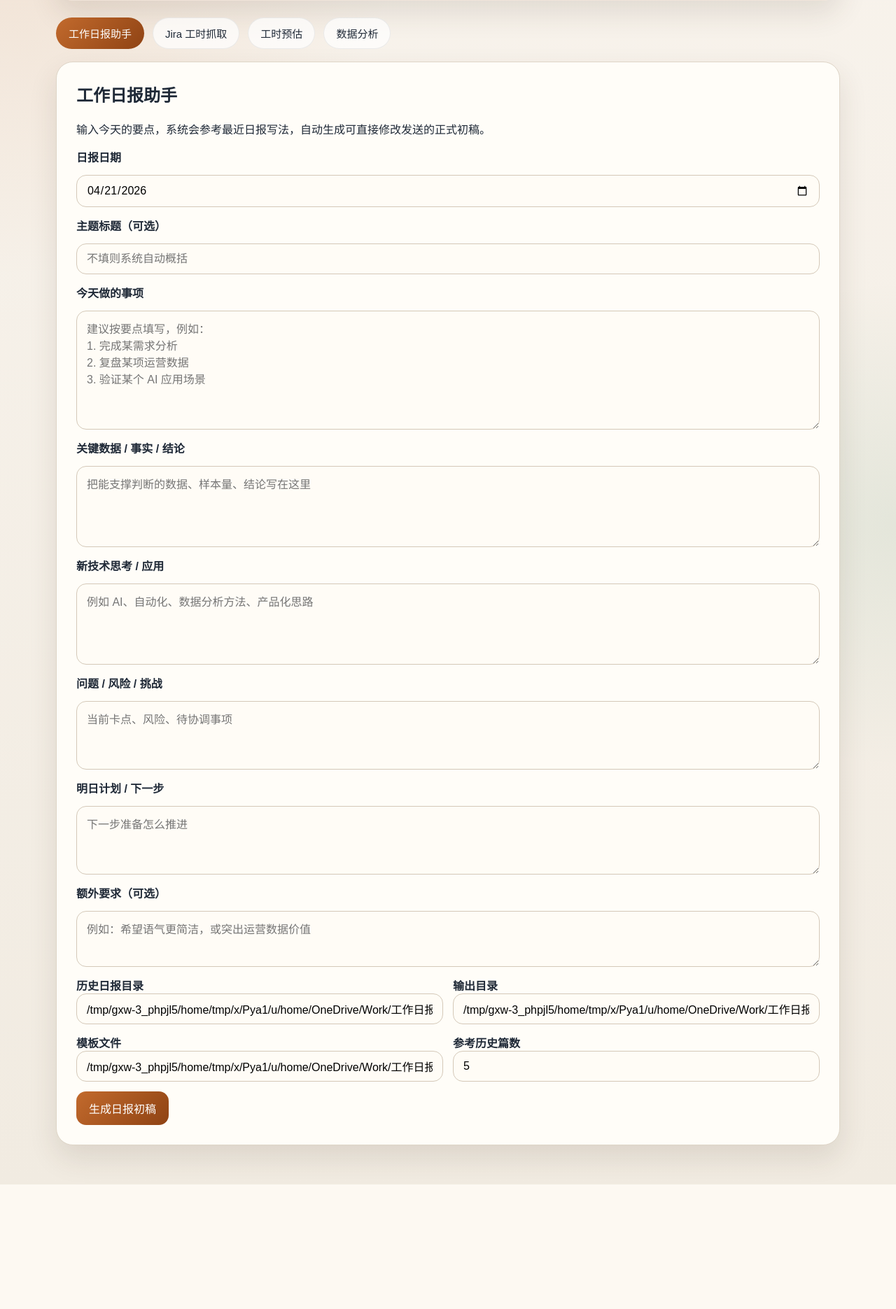
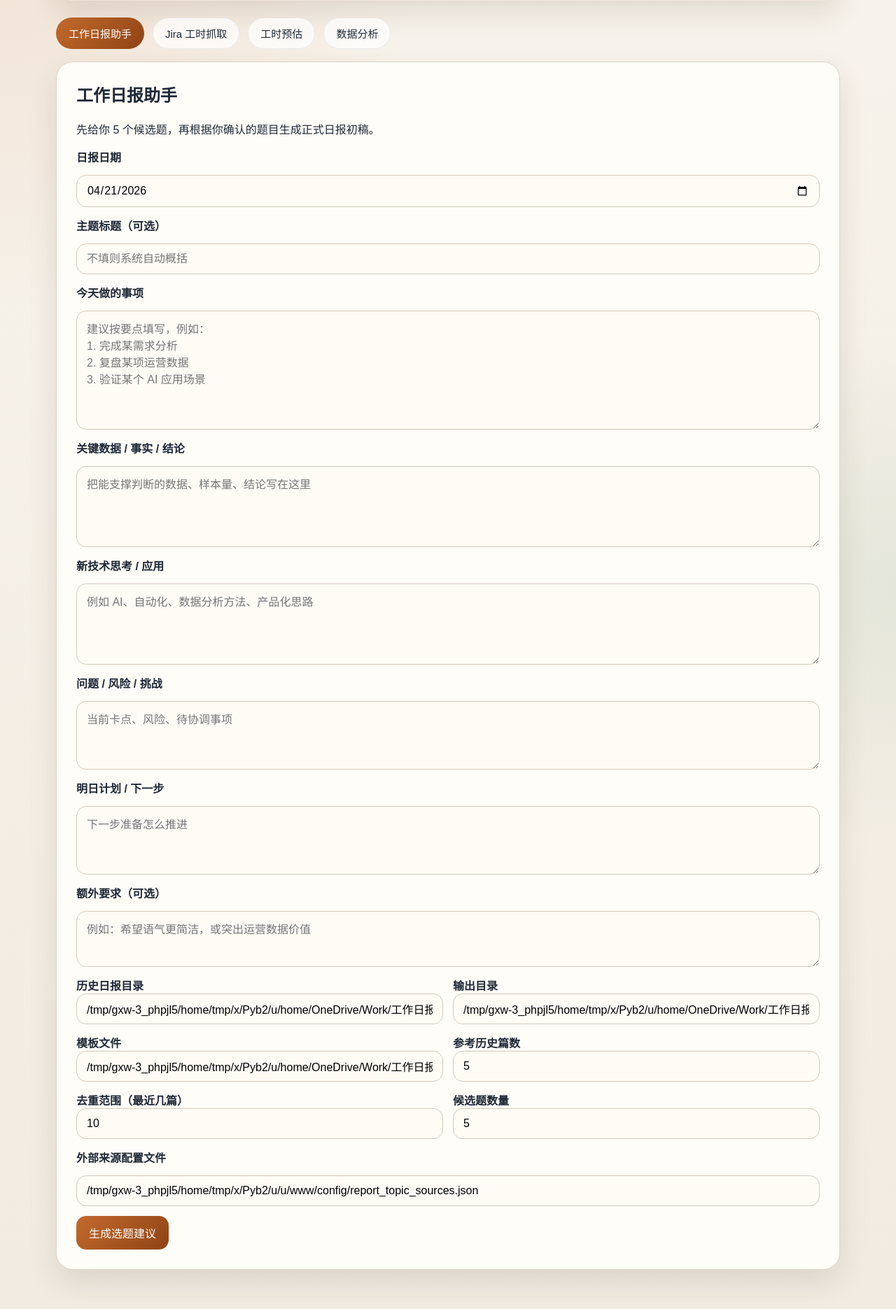
Before and after one commit to pizzanicky/WGDAgentHub, a Flask app: page / in a window 1280 px wide. Shown: the part 195-2066 px from the top of the page at 70% size. Before the commit the page ends 1888 px from the top, so only its background shows below. Run offline with Flask 3, Linux system fonts and the light colour scheme; some libraries are stand-ins or nearby versions.

Commit message:
feat: upgrade daily report workflow to include topic suggestion phase and improve gitignore pathing

```diff
--- a/templates/home.html
+++ b/templates/home.html
@@ -31,7 +31,7 @@
             <div class="panel-grid">
                 <section class="panel {% if active_tab == 'daily-report' %}is-active{% endif %}" id="daily-report">
                     <h2>工作日报助手</h2>
-                    <p>输入今天的要点，系统会参考最近日报写法，自动生成可直接修改发送的正式初稿。</p>
+                    <p>先给你 5 个候选题，再根据你确认的题目生成正式日报初稿。</p>
                     <form method="post" action="/run/daily-report" data-loading-form>
                         <label for="date">日报日期</label>
                         <input id="date" name="date" type="date" value="{{ form_data.get('date', '') }}" required>
@@ -40,7 +40,7 @@
                         <input id="subject" name="subject" type="text" placeholder="不填则系统自动概括" value="{{ form_data.get('subject', '') }}">
 
                         <label for="work_items">今天做的事项</label>
-                        <textarea id="work_items" name="work_items" rows="8" placeholder="建议按要点填写，例如：&#10;1. 完成某需求分析&#10;2. 复盘某项运营数据&#10;3. 验证某个 AI 应用场景" required>{{ form_data.get('work_items', '') }}</textarea>
+                        <textarea id="work_items" name="work_items" rows="8" placeholder="建议按要点填写，例如：&#10;1. 完成某需求分析&#10;2. 复盘某项运营数据&#10;3. 验证某个 AI 应用场景">{{ form_data.get('work_items', '') }}</textarea>
 
                         <label for="metrics">关键数据 / 事实 / 结论</label>
                         <textarea id="metrics" name="metrics" rows="5" placeholder="把能支撑判断的数据、样本量、结论写在这里">{{ form_data.get('metrics', '') }}</textarea>
@@ -79,10 +79,61 @@
                             </div>
                         </div>
 
+                        <div class="inline-grid">
+                            <div>
+                                <label for="novelty_window">去重范围（最近几篇）</label>
+                                <input id="novelty_window" name="novelty_window" type="number" min="1" max="20" value="{{ form_data.get('novelty_window', 10) }}">
+                            </div>
+                            <div>
+                                <label for="count">候选题数量</label>
+                                <input id="count" name="count" type="number" min="3" max="8" value="{{ form_data.get('count', 5) }}">
+                            </div>
+                        </div>
+
+                        <label for="source_config">外部来源配置文件</label>
+                        <input id="source_config" name="source_config" type="text" value="{{ form_data.get('source_config', '') }}">
+
+                        <input type="hidden" name="topic_suggestions_payload" value="{{ form_data.get('topic_suggestions_payload', '') }}">
+                        <input type="hidden" name="selected_topic_context" value="{{ form_data.get('selected_topic_context', '') }}">
+
                         <div class="submit-row">
-                            <button type="submit" data-submit-button data-loading-text="正在生成日报，请稍候...">生成日报初稿</button>
+                            <button type="submit" name="report_action" value="suggest_topics" data-submit-button data-loading-text="正在生成候选题，请稍候...">生成选题建议</button>
+                            {% if form_data.get('topic_suggestions') %}
+                            <button type="submit" name="report_action" value="generate_report" data-submit-button data-loading-text="正在生成日报初稿，请稍候...">基于已选题目生成日报</button>
+                            {% endif %}
                             <div class="form-feedback" data-feedback aria-live="polite"></div>
                         </div>
+
+                        {% if form_data.get('topic_suggestions') %}
+                        <section class="topic-board">
+                            <div class="topic-board-header">
+                                <div>
+                                    <p class="eyebrow">候选题</p>
+                                    <h3>请先选一个题目</h3>
+                                </div>
+                                <p class="topic-board-tip">系统会同时给出当天工作、历史延展、外部信息和混合题。</p>
+                            </div>
+
+                            <div class="topic-list">
+                                {% for topic in form_data.get('topic_suggestions', []) %}
+                                <label class="topic-card">
+                                    <input type="radio" name="selected_topic_id" value="{{ topic.id }}" data-topic-radio {% if form_data.get('selected_topic_id') == topic.id %}checked{% endif %}>
+                                    <div class="topic-card-body">
+                                        <div class="topic-meta">
+                                            <span class="topic-lane topic-lane-{{ topic.lane }}">{{ topic.lane_label }}</span>
+                                            <span class="topic-priority">优先级 {{ topic.priority }}</span>
+                                        </div>
+                                        <strong>{{ topic.title }}</strong>
+                                        <p><span>推荐理由：</span>{{ topic.why_this_topic }}</p>
+                                        <p><span>来源摘要：</span>{{ topic.source_summary }}</p>
+                                        <p><span>与今天工作的关联：</span>{{ topic.today_linkage }}</p>
+                                        <p><span>重复提醒：</span>{{ topic.novelty_note }}</p>
+                                    </div>
+                                </label>
+                                {% endfor %}
+                            </div>
+                        </section>
+                        {% endif %}
                     </form>
                 </section>
 
@@ -202,6 +253,20 @@
 
         loadingForms.forEach((form) => {
             form.addEventListener("submit", (event) => {
+                const submitter = event.submitter;
+                const submitValue = submitter?.value || "";
+                const feedback = form.querySelector("[data-feedback]");
+                const selectedTopic = form.querySelector("[data-topic-radio]:checked");
+
+                if (submitValue === "generate_report" && !selectedTopic) {
+                    event.preventDefault();
+                    if (feedback) {
+                        feedback.textContent = "请先选一个候选题，再生成日报。";
+                        feedback.classList.add("is-visible");
+                    }
+                    return;
+                }
+
                 if (form.dataset.submitting === "true") {
                     event.preventDefault();
                     return;
@@ -209,8 +274,7 @@
 
                 form.dataset.submitting = "true";
 
-                const submitButton = form.querySelector("[data-submit-button]");
-                const feedback = form.querySelector("[data-feedback]");
+                const submitButton = submitter || form.querySelector("[data-submit-button]");
                 const fields = form.querySelectorAll("textarea, input, select, button");
 
                 fields.forEach((field) => {
@@ -224,9 +288,11 @@
                 }
 
                 if (feedback) {
-                    feedback.textContent = submitButton?.dataset.loadingText?.includes("日报")
-                        ? "系统正在参考历史日报生成正式初稿，请不要重复点击或关闭页面。"
-                        : "系统正在生成工时预估，请不要重复点击或关闭页面。";
+                    feedback.textContent = submitButton?.dataset.loadingText?.includes("候选题")
+                        ? "系统正在结合当天输入、历史日报和外部信息生成候选题，请不要重复点击或关闭页面。"
+                        : submitButton?.dataset.loadingText?.includes("日报")
+                            ? "系统正在根据已选题目生成正式初稿，请不要重复点击或关闭页面。"
+                            : "系统正在生成工时预估，请不要重复点击或关闭页面。";
                     feedback.classList.add("is-visible");
                 }
             });
```
Also changed, not shown: 1 other file.
